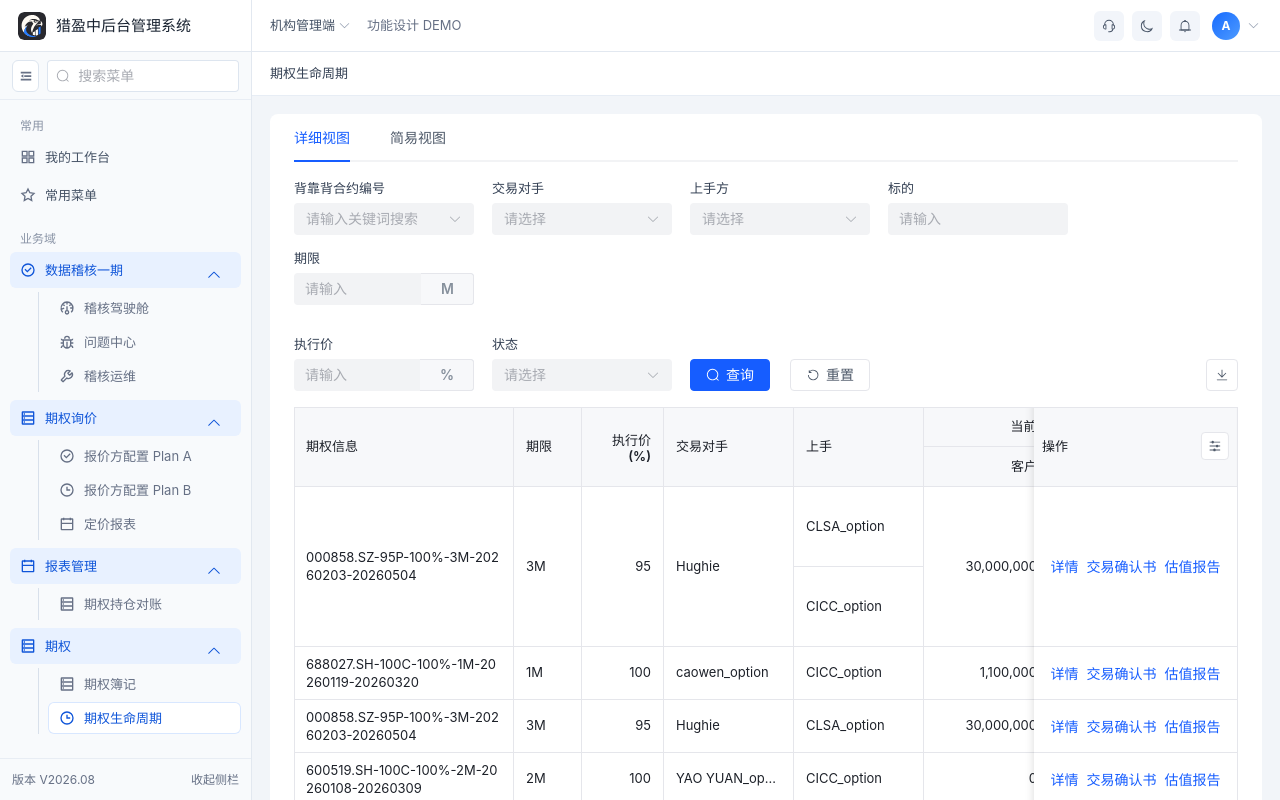
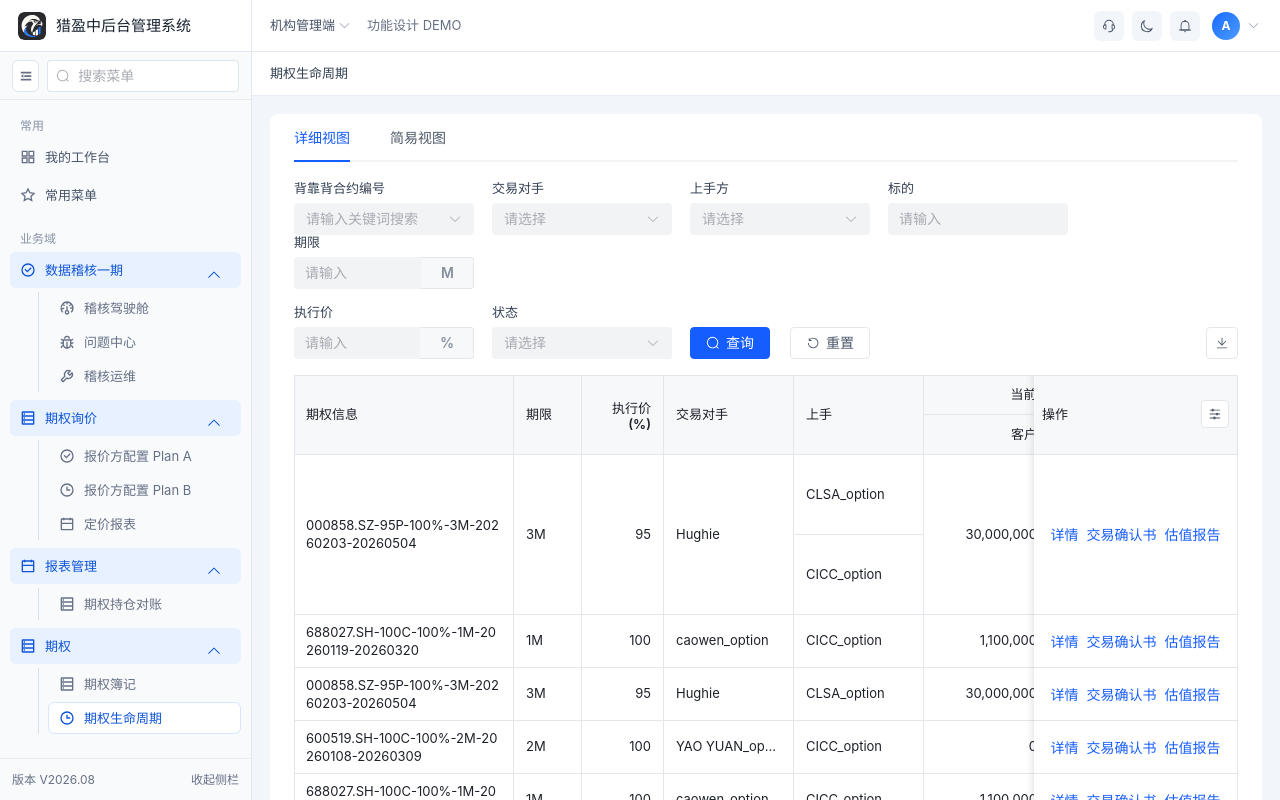
Before and after one commit to cain7760/faucon-trade-option-prototype, a Vue app: page /option-lifecycle in a window 1280 px wide. Built offline with nearby package versions, Linux system fonts and the light colour scheme.

Commit message:
fix: set filter row spacing to 16px

```diff
--- a/src/views/OptionLifecycle.vue
+++ b/src/views/OptionLifecycle.vue
@@ -1488,7 +1488,6 @@ function exportRows() {
   display: flex;
   flex: 0 0 auto;
   flex-wrap: wrap;
-  row-gap: 16px;
   column-gap: 18px;
   align-items: end;
   padding: 20px 0 16px;
@@ -1507,9 +1506,8 @@ function exportRows() {
 
 .option-lifecycle-filter__break {
   width: 100%;
-  height: 0;
+  height: 16px;
   flex: 0 0 100%;
-  margin-bottom: -16px;
 }
 
 .option-lifecycle-filter :deep(.el-input),
```
